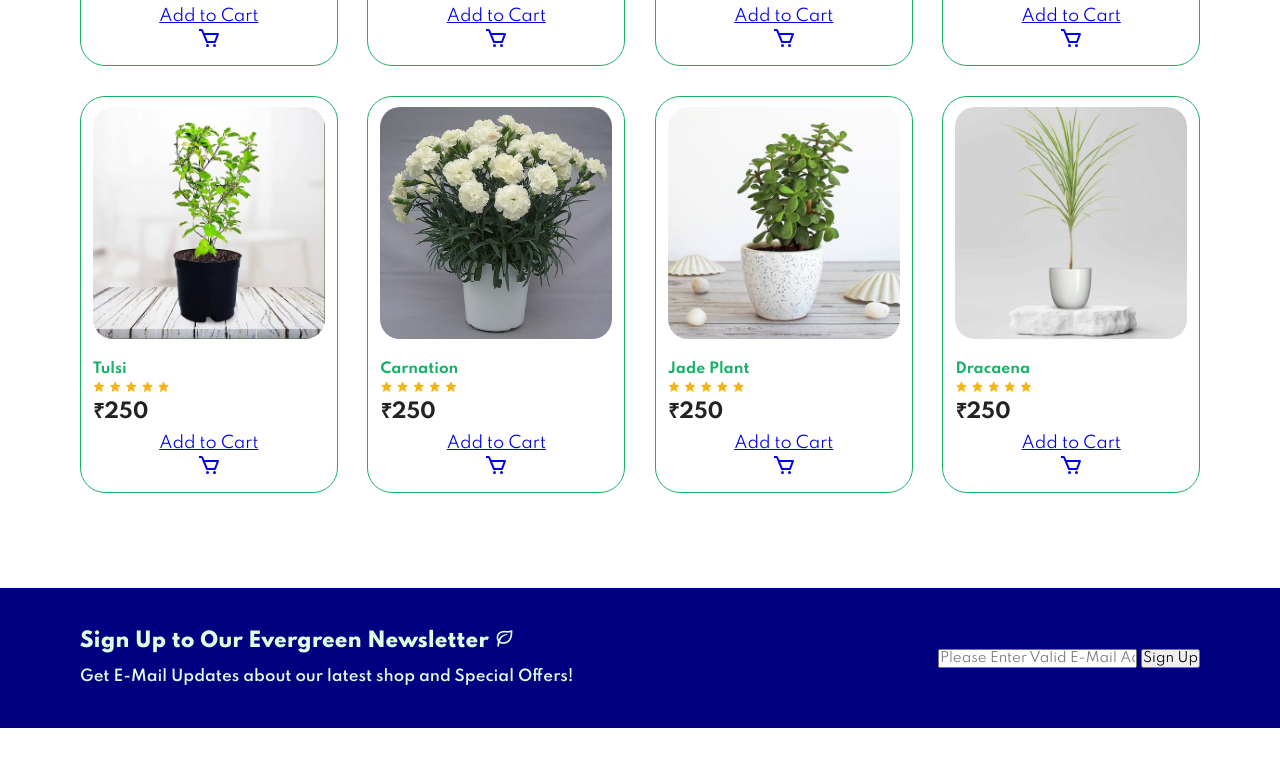
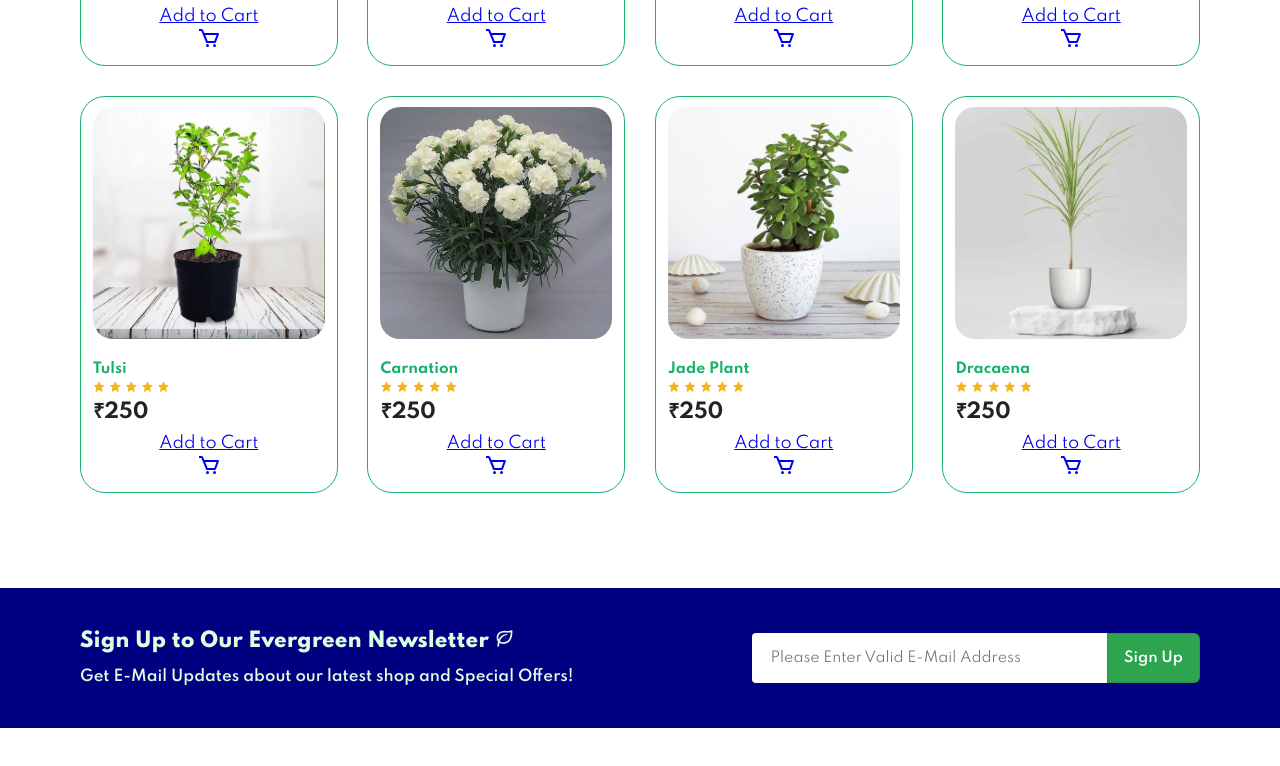
Before and after one commit to AarDG10/Web-AR-Project, a plain HTML site: page index.html in a window 1280 px wide. Shown: the part 4336-5102 px from the top of the page. Drawn offline with nearby package versions, Linux system fonts and the light colour scheme.

Commit message:
Newletter Section Completed

```diff
--- a/CSS/style.css
+++ b/CSS/style.css
@@ -95,7 +95,7 @@ body{
     color: var(--navtexcolor);
 }
 
-#navbar li a.active::after,
+#navbar li a.active::after,  /*Cool underline effect in navbar*/
 #navbar li a:hover::after{
     content: "";
     width:30%;
@@ -301,4 +301,55 @@ body{
 }
 
 #news .form{
+    display: flex;
+    width: 40%;
 }
+
+#news .form input{
+    height:3.125rem;
+    padding: 0 1.25em;
+    font-size:14px;
+    width:100%;
+    border:1px solid transparent;
+    border-radius:4px;
+    outline:none;
+    border-top-right-radius: 0;
+  border-bottom-right-radius: 0;
+}
+
+.button-5 {
+  appearance: none;
+  background-color: #2ea44f;
+  border: 1px solid rgba(27, 31, 35, .15);
+  border-radius: 6px;
+  box-shadow: rgba(27, 31, 35, .1) 0 1px 0;
+  box-sizing: border-box;
+  color: #fff;
+  cursor: pointer;
+  display: inline-block;
+  font-size: 14px;
+  font-weight: 600;
+  line-height: 20px;
+  padding: 6px 16px;
+  position: relative;
+  text-align: center;
+  text-decoration: none;
+  user-select: none;
+  -webkit-user-select: none;
+  touch-action: manipulation;
+  vertical-align: middle;
+  white-space: nowrap;
+  border-top-left-radius: 0;
+  border-bottom-left-radius: 0;
+  white-space: nowrap;
+}
+
+.button-5:hover {
+  background-color: var(--bgcolor);
+  color: #000080;
+}
+
+.button-5:active {
+  background-color: #298e46;
+  box-shadow: rgba(20, 70, 32, .2) 0 1px 0 inset;
+}
--- a/index.html
+++ b/index.html
@@ -589,7 +589,7 @@
         </div>
         <div class="form">
             <input type="text" placeholder="Please Enter Valid E-Mail Address"/>
-            <button>Sign Up</button>
+            <button class="button-5" role="button">Sign Up</button>
         </div>
     </section>
 </body>
```
